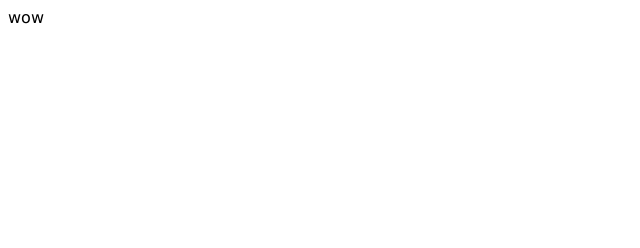
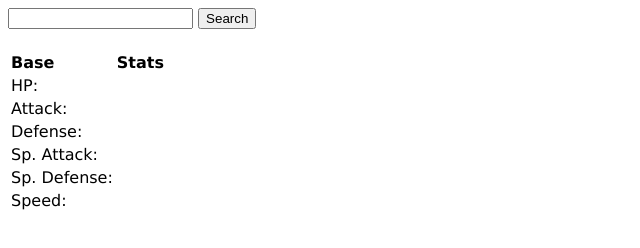
Before and after one commit to macrisconstantine/rpg-creature-search, a plain HTML site: page index.html in a window 1280 px wide. Shown: the whole page, without its empty margins (0-640 px from the left). Drawn offline with Linux system fonts and the light colour scheme.

Commit message:
add code

```diff
--- a/index.html
+++ b/index.html
@@ -1,7 +1,48 @@
 <html>
   <head>
     <link rel="stylesheet" href="styles.css"/>
-    <script src="script.js"></script>
+    <script src="script.js" defer></script>
   </head>
-  wow
+  <main>
+    <input id="search-input" required/>
+    <button id="search-button">Search</button>
+    </br>
+    <h1><span id="creature-name"></span><span id="creature-id"></span></h1>
+    <span id="weight"></span>
+    <span id="height"></span>
+    <span id="types"></span>
+    <table>
+      <tbody>
+        <tr>
+          <td><b>Base</b></td>
+          <td><b>Stats</b></td>
+        </tr>
+        <tr>
+          <td>HP:</td>
+          <td id="hp"></td>
+        </tr>
+        <tr>
+          <td>Attack:</td>
+          <td id="attack"></td>
+        </tr>
+        <tr>
+          <td>Defense:</td>
+          <td id="defense"></td>
+        </tr>
+        <tr>
+          <td>Sp. Attack:</td>
+          <td id="special-attack"></td>
+        </tr>
+        <tr>
+          <td>Sp. Defense:</td>
+          <td id="special-defense"></td>
+        </tr>
+        <tr>
+          <td>Speed:</td>
+          <td id="speed"></td>
+        </tr>
+      </tbody>
+    </table>
+
+  </main>
 </html>
```
